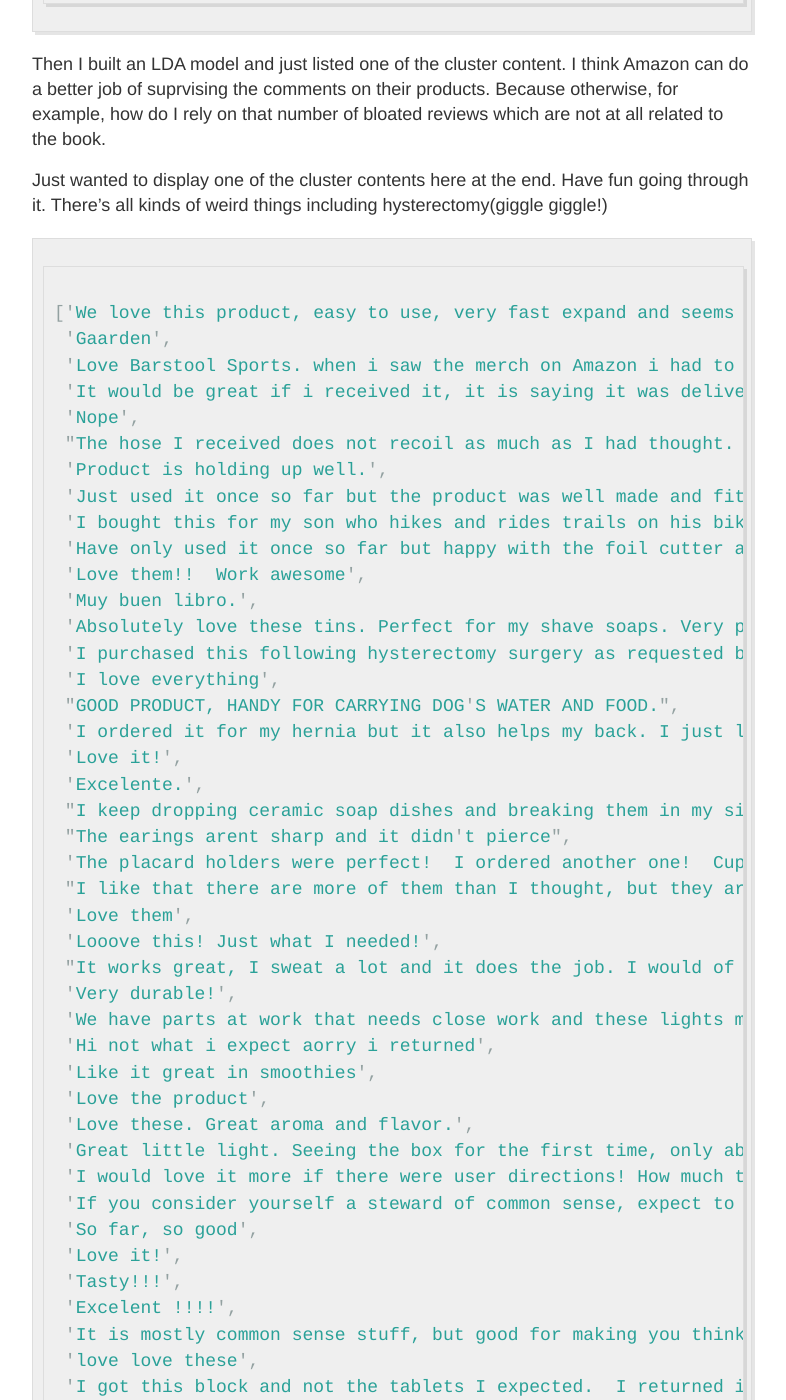
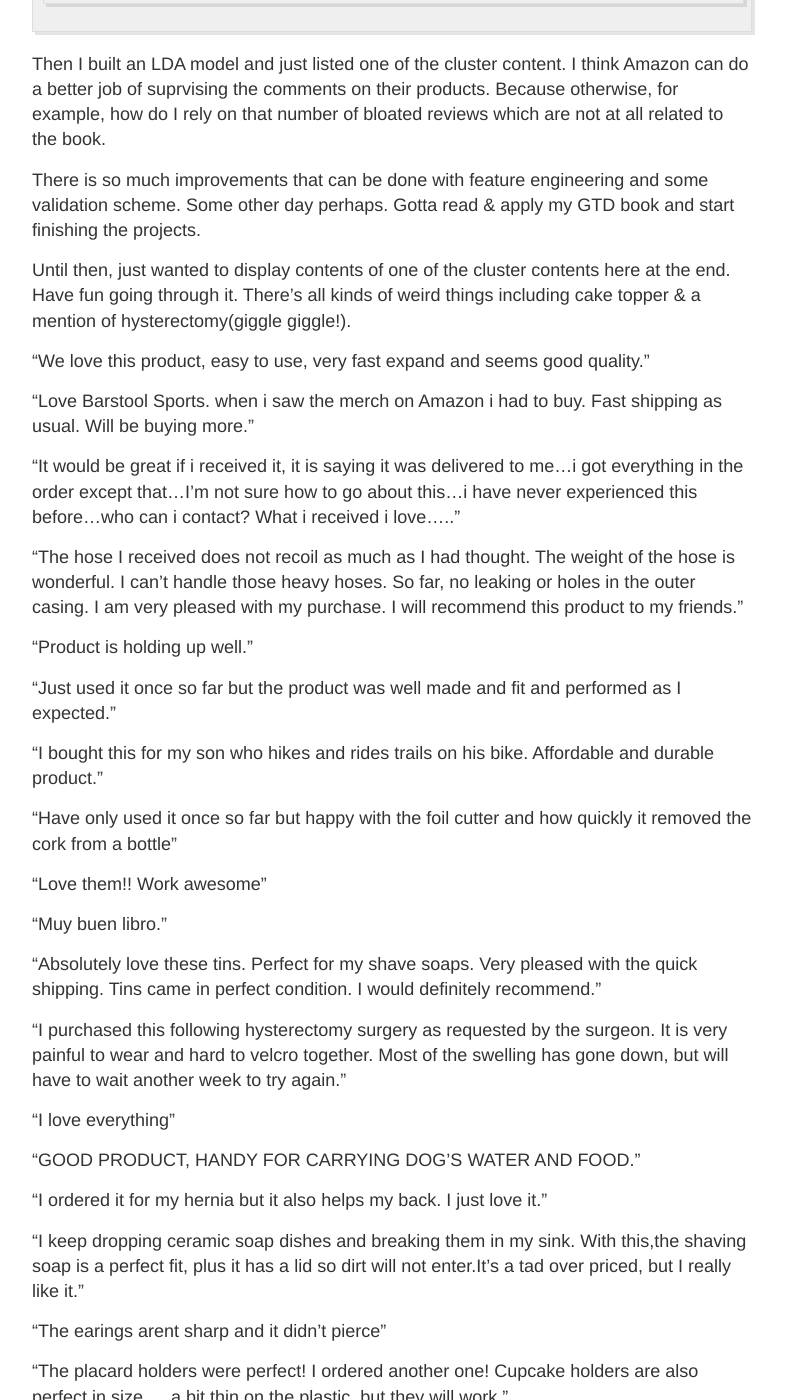
Before and after one commit to spsphulse/My-Portfolio, a Jekyll site: the page built from _posts/2019-07-30-whats-going-on-amazon.md, in a window 1280 px wide and 1400 px high, scrolled down 2097 px. Shown: the whole window, without its empty margins (248-1034 px from the left). Built offline with Jekyll 4.4.1, drawn with Linux system fonts in a browser that asks for light colours; some of the changed text lies outside the part shown.

Commit message:
Update 2019-07-30-whats-going-on-amazon.md

````diff
--- a/_posts/2019-07-30-whats-going-on-amazon.md
+++ b/_posts/2019-07-30-whats-going-on-amazon.md
@@ -68,144 +68,202 @@ df.shape
 
 Then I built an LDA model and just listed one of the cluster content. I think Amazon can do a better job of suprvising the comments on their products. Because otherwise, for example, how do I rely on that number of bloated reviews which are not at all related to the book.
 
-Just wanted to display one of the cluster contents here at the end. Have fun going through it. There's all kinds of weird things including hysterectomy(giggle giggle!)
+There is so much improvements that can be done with feature engineering and some validation scheme. Some other day perhaps. Gotta read & apply my GTD book and start finishing the projects.
 
-```python
+Until then, just wanted to display contents of one of the cluster contents here at the end. Have fun going through it. There's all kinds of weird things including cake topper & a mention of hysterectomy(giggle giggle!).
 
-['We love this product, easy to use, very fast expand and seems good quality.',
- 'Gaarden',
- 'Love Barstool Sports. when i saw the merch on Amazon i had to buy. Fast shipping as usual. Will be buying more.',
- 'It would be great if i received it, it is saying it was delivered to me...i got everything in the order except that...I’m not sure how to go about this...i have never experienced this before...who can i contact? What i received i love.....',
- 'Nope',
- "The hose I received does not recoil as much as I had thought.  The weight of the hose is wonderful.  I can't handle those heavy hoses.  So far, no leaking or holes in the outer casing.  I am very pleased with my purchase.  I will recommend this product to my friends.",
- 'Product is holding up well.',
- 'Just used it once so far but the product was well made and fit and performed as I expected.',
- 'I bought this for my son who hikes and rides trails on his bike. Affordable and durable product.',
- 'Have only used it once so far but happy with the foil cutter and how quickly it removed the cork from a bottle',
- 'Love them!!  Work awesome',
- 'Muy buen libro.',
- 'Absolutely love these tins. Perfect for my shave soaps. Very pleased with the quick shipping. Tins came in perfect condition. I would definitely recommend.',
- 'I purchased this following hysterectomy surgery as requested by the surgeon.  It is very painful to wear and hard to velcro together.  Most of the swelling has gone down, but will have to wait another week to try again.',
- 'I love everything',
- "GOOD PRODUCT, HANDY FOR CARRYING DOG'S WATER AND FOOD.",
- 'I ordered it for my hernia but it also helps my back. I just love it.',
- 'Love it!',
- 'Excelente.',
- "I keep dropping ceramic soap dishes and breaking them in my sink.  With this,the shaving soap is a perfect fit, plus it has a lid so dirt will not enter.It's a tad over priced, but I really like it.",
- "The earings arent sharp and it didn't pierce",
- 'The placard holders were perfect!  I ordered another one!  Cupcake holders are also perfect in size.... a bit thin on the plastic,  but they will work.',
- "I like that there are more of them than I thought, but they are smaller than I expected. They will work for what I need though, and that's what is important.",
- 'Love them',
- 'Looove this! Just what I needed!',
- "It works great, I sweat a lot and it does the job. I would of liked a different color but other than that I'm satisfied with the product",
- 'Very durable!',
- 'We have parts at work that needs close work and these lights make it a lot easier.',
- 'Hi not what i expect aorry i returned',
- 'Like it great in smoothies',
- 'Love the product',
- 'Love these. Great aroma and flavor.',
- 'Great little light. Seeing the box for the first time, only about 6" x 2" x 1", I thought I received the wrong light. But upon opening it\'s the correct light. Long cord, more than 3\' without any clumsy transformer and substantial round magnet, ~1" diameter, really holds it in place plus gooseneck makes a great light. Time will tell if it all holds together. No reason to doubt longevity at this point. Features and price can\'t be beat.',
- 'I would love it more if there were user directions! How much tea per cup would be SO helpful!',
- 'If you consider yourself a steward of common sense, expect to be completely bored by this poorly written and terribly organized collection of words on pages.',
- 'So far, so good',
- 'Love it!',
- 'Tasty!!!',
- 'Excelent !!!!',
- 'It is mostly common sense stuff, but good for making you think about it all.',
- 'love love these',
- 'I got this block and not the tablets I expected.  I returned it',
- 'Thanx Sarah for helping me with bottle they are the best ever love them will only buy them your great girl',
- "I got a M Size. It fits well around my wrists. However the finger loops are a tight fit. But I'm sure that these will open up after use.Overall they appear to be of good quality material and sturdy build.Will definitely consider another pair when these wear out after use.Thanks Much",
- 'Product came quickly and looked great!',
- 'OKAY!',
- 'ILove it !!!!!!!!',
- 'For my grandson love it!😊',
- 'Love it',
- 'Perfect for what I needed it for!',
- "This is the 4th product I have purchased from Healthy Human.  Tumblers and water bottle steins of different sizes and colors.  The ice stays frozen for close to 4 days-then I just add a hot water bottle I keep in my car and it's instantly cold and perfect!  Customer service is also amazing!",
- '😆👍',
- 'They were shipped very quickly and my kids love them!! Great price also',
- 'My daughters love them! Fun and they are learning to tell time.',
- 'Absolutely love it!',
- "I love it. It's big,beautiful, and sparkly.",
- 'I love it',
- 'just brilliant',
- 'Works well. Well made',
- 'Too much um... superfluous text. I wish it would get to the point faster rather than giving you anecdotes.',
- 'Love everything I received thank you',
- 'Kids love them',
- 'Love the "50 & Fabulous" cake topper. Nice quality. Will be a great addition to a friend\'s birthday cake.',
- "This is nicely  compact, so it won't take up much of the work space you are trying to light up. A strong magnet will resist movement. A winner.",
- 'very good.thanks.',
- 'Love the color! Love the feel! And love the space!',
- 'HelloI just wanna say that I absolutely love my healthy human cup. I use it for my green smoothies and my tea, it keep my smoothies cold and my tea hot for hours. I also adore the colors and that fact that I can be discreet and healthy at the same time. Thanks for making such a get product. I am definitely recommending all my family and friends to buy.',
- 'Arrived in good shape, looks beautiful will be perfect for my mothers 70th birthday party',
- 'Beautiful....',
- 'I got it and I like it! Gonna buy another!!',
- 'Purchased for out of state grandson and he is loving it. Time will tell how long the velcro closure lasts. He is a tall 2 1/2 year old and the cape is fine in length - the neck is pretty large. He enjoys the mask but edges are stiff and scratchy, making it uncomfortable for extended wear on tender skin.',
- 'Love it',
- 'Love it!',
- 'A must for your shop machines.',
- 'Perfect for my vanity space',
- 'My son loves his capes. They appear to be handmade and with a lot of love.',
- 'Hreat',
- 'My grandkids love the superhero capes',
- 'Absolutely perfect!',
- 'fast delivery, great product.',
- 'Fast shipper. Great product. Love it!',
- 'My grandson loves the capes! Pleasantly surprised at the quality of the capes. Thank you!',
- 'Well made and very functional. This light is easy to control and lights up a cubic meter of space very well.',
- 'Craptastic',
- 'Perfect for my toddler.  fast turnaround time.',
- 'Small and compact.  Magnet holds well to my Wood lathe.',
- 'The kids just love them!',
- 'Absolutely love it',
- 'Just what my dad was looking for to put on his grinder and drill press!! Works great!',
- "Can't wait for our son to open this from Santa!",
- 'gives me energy',
- "This is my second !  I'm thinking of buying a third. It pus gather light right where I need it!",
- 'Love it',
- 'Perfect!!',
- 'Amazon added advertising',
- '“Great product”',
- 'helps to organize your mind/thoughts and every day execution methods.',
- 'After a few hours of writing down everything I have to do (and not finishing) I got too stressed and depressed to list any more. I have gone back to doing things in my own haphazard way. I know some people who swear by this method, but I had to give up before I was swearing AT it.',
- 'Great product,nice quality got it delivered really fast',
- 'Awesome!!!!!',
- 'Love my water bottle!!',
- 'Great~',
- 'Super cute. Delicate and not flashy. I love it',
- 'Nice!',
- 'Made a lot of sense.',
- 'Very happy with the headband I received from kooshoo. Well made and very comfortable to wear. Will definitely get more.',
- '👍🏼',
- 'Beautiful and just want I needed to give to my childhood bestie.',
- 'Everything I was expecting! Love the simplicity!',
- 'It was not as helpful as I expected.  Not real easy to listen to',
- 'Love the gloves.  May be too big if you have small hands.',
- "I love these bibs! They are so soft and pretty absorbant. I don't worry about my little wearing these bibs all day and having a rash around his neck/under his chin. I want all the designs!!",
- 'ExcellentVery doable',
- '"Love" my new necklace. I received it quickly and it looks and fits exactly as expected.',
- 'Love them all',
- 'Very cute and super soft bibs for baby, love them!',
- 'Very professional',
- 'Excellent. So helpful!',
- 'Outstanding!!!!',
- 'This product arrived quickly and was exactly what I expected.',
- "Try the bullet journal method if you're looking for a more humanly and less robotic way of organization.",
- 'Life-changing.',
- 'lj;lk;k',
- 'Reeding it',
- "Excellent methodology. I'm starting to get organized and less things in my head!",
- 'Fast delivery, great product.',
- 'love',
- 'Meh.',
- "It's ok!",
- 'K',
- 'dull',
- 'the best methodology I have ever known',
- 'How can the Kindle version possibly cost more than the paper version. You have all of the same costs minus printing, shipping, and storage. This is a glaring ripoff.']
-```
+
+
+
+"We love this product, easy to use, very fast expand and seems good quality."
+
+"Love Barstool Sports. when i saw the merch on Amazon i had to buy. Fast shipping as usual. Will be buying more."
+
+"It would be great if i received it, it is saying it was delivered to me...i got everything in the order except that...I’m not sure how to go about this...i have never experienced this before...who can i contact? What i received i love....."
+
+"The hose I received does not recoil as much as I had thought.  The weight of the hose is wonderful.  I can't handle those heavy hoses.  So far, no leaking or holes in the outer casing.  I am very pleased with my purchase.  I will recommend this product to my friends."
+
+"Product is holding up well."
+
+"Just used it once so far but the product was well made and fit and performed as I expected."
+
+"I bought this for my son who hikes and rides trails on his bike. Affordable and durable product."
+
+"Have only used it once so far but happy with the foil cutter and how quickly it removed the cork from a bottle"
+
+"Love them!!  Work awesome"
+
+"Muy buen libro."
+
+"Absolutely love these tins. Perfect for my shave soaps. Very pleased with the quick shipping. Tins came in perfect condition. I would definitely recommend."
+
+"I purchased this following hysterectomy surgery as requested by the surgeon.  It is very painful to wear and hard to velcro together.  Most of the swelling has gone down, but will have to wait another week to try again."
+
+"I love everything"
+
+"GOOD PRODUCT, HANDY FOR CARRYING DOG'S WATER AND FOOD."
+
+"I ordered it for my hernia but it also helps my back. I just love it."
+
+"I keep dropping ceramic soap dishes and breaking them in my sink.  With this,the shaving soap is a perfect fit, plus it has a lid so dirt will not enter.It's a tad over priced, but I really like it."
+
+"The earings arent sharp and it didn't pierce"
+
+"The placard holders were perfect!  I ordered another one!  Cupcake holders are also perfect in size.... a bit thin on the plastic,  but they will work."
+
+"I like that there are more of them than I thought, but they are smaller than I expected. They will work for what I need though, and that's what is important."
+
+"Looove this! Just what I needed!"
+
+"It works great, I sweat a lot and it does the job. I would of liked a different color but other than that I'm satisfied with the product"
+
+"We have parts at work that needs close work and these lights make it a lot easier."
+
+"Hi not what i expect aorry i returned"
+
+"Like it great in smoothies"
+
+"Love the product"
+
+"Love these. Great aroma and flavor."
+
+"Great little light. Seeing the box for the first time, only about 6" x 2" x 1", I thought I received the wrong light. But upon opening it's the correct light. Long cord, more than 3' without any clumsy transformer and substantial round magnet, ~1" diameter, really holds it in place plus gooseneck makes a great light. Time will tell if it all holds together. No reason to doubt longevity at this point. Features and price can't be beat."
+
+"I would love it more if there were user directions! How much tea per cup would be SO helpful!"
+
+"If you consider yourself a steward of common sense, expect to be completely bored by this poorly written and terribly organized collection of words on pages."
+
+"So far, so good"
+
+"It is mostly common sense stuff, but good for making you think about it all."
+
+"love love these"
+
+"I got this block and not the tablets I expected.  I returned it"
+
+"Thanx Sarah for helping me with bottle they are the best ever love them will only buy them your great girl"
+
+"I got a M Size. It fits well around my wrists. However the finger loops are a tight fit. But I'm sure that these will open up after use.Overall they appear to be of good quality material and sturdy build.Will definitely consider another pair when these wear out after use.Thanks Much"
+
+"Product came quickly and looked great!"
+
+"ILove it !!!!!!!!"
+
+"For my grandson love it!😊"
+
+"Perfect for what I needed it for!"
+
+"This is the 4th product I have purchased from Healthy Human.  Tumblers and water bottle steins of different sizes and colors.  The ice stays frozen for close to 4 days-then I just add a hot water bottle I keep in my car and it's instantly cold and perfect!  Customer service is also amazing!"
+
+"They were shipped very quickly and my kids love them!! Great price also"
+
+"My daughters love them! Fun and they are learning to tell time."
+
+"Absolutely love it!"
+
+"I love it. It's big,beautiful, and sparkly."
+
+"I love it"
+
+"Works well. Well made"
+
+"Too much um... superfluous text. I wish it would get to the point faster rather than giving you anecdotes."
+
+"Love everything I received thank you"
+
+"Kids love them"
+
+"Love the "50 & Fabulous" cake topper. Nice quality. Will be a great addition to a friend's birthday cake."
+
+"This is nicely  compact, so it won't take up much of the work space you are trying to light up. A strong magnet will resist movement. A winner."
+
+"Love the color! Love the feel! And love the space!"
+
+"HelloI just wanna say that I absolutely love my healthy human cup. I use it for my green smoothies and my tea, it keep my smoothies cold and my tea hot for hours. I also adore the colors and that fact that I can be discreet and healthy at the same time. Thanks for making such a get product. I am definitely recommending all my family and friends to buy."
+
+"Arrived in good shape, looks beautiful will be perfect for my mothers 70th birthday party"
+
+"I got it and I like it! Gonna buy another!!"
+
+"Purchased for out of state grandson and he is loving it. Time will tell how long the velcro closure lasts. He is a tall 2 1/2 year old and the cape is fine in length - the neck is pretty large. He enjoys the mask but edges are stiff and scratchy, making it uncomfortable for extended wear on tender skin."
+
+"A must for your shop machines."
+
+"Perfect for my vanity space"
+
+"My son loves his capes. They appear to be handmade and with a lot of love."
+
+"My grandkids love the superhero capes"
+
+"fast delivery, great product."
+
+"Fast shipper. Great product. Love it!"
+
+"My grandson loves the capes! Pleasantly surprised at the quality of the capes. Thank you!"
+
+"Well made and very functional. This light is easy to control and lights up a cubic meter of space very well."
+
+"Perfect for my toddler.  fast turnaround time."
+
+"Small and compact.  Magnet holds well to my Wood lathe."
+
+"The kids just love them!"
+
+"Absolutely love it"
+
+"Just what my dad was looking for to put on his grinder and drill press!! Works great!"
+
+"Can't wait for our son to open this from Santa!"
+
+"gives me energy"
+
+"This is my second !  I'm thinking of buying a third. It pus gather light right where I need it!"
+
+"Amazon added advertising"
+
+"helps to organize your mind/thoughts and every day execution methods."
+
+"After a few hours of writing down everything I have to do (and not finishing) I got too stressed and depressed to list any more. I have gone back to doing things in my own haphazard way. I know some people who swear by this method, but I had to give up before I was swearing AT it."
+
+"Great product,nice quality got it delivered really fast"
+
+"Love my water bottle!!"
+
+"Super cute. Delicate and not flashy. I love it"
+
+"Made a lot of sense."
+
+"Very happy with the headband I received from kooshoo. Well made and very comfortable to wear. Will definitely get more."
+
+"Beautiful and just want I needed to give to my childhood bestie."
+
+"Everything I was expecting! Love the simplicity!"
+
+"It was not as helpful as I expected.  Not real easy to listen to"
+
+"Love the gloves.  May be too big if you have small hands."
+
+"I love these bibs! They are so soft and pretty absorbant. I don't worry about my little wearing these bibs all day and having a rash around his neck/under his chin. I want all the designs!!"
+
+""Love" my new necklace. I received it quickly and it looks and fits exactly as expected."
+
+"Love them all"
+
+"Very cute and super soft bibs for baby, love them!"
+
+"Excellent. So helpful!"
+
+"This product arrived quickly and was exactly what I expected."
+
+"Try the bullet journal method if you're looking for a more humanly and less robotic way of organization."
+
+"Excellent methodology. I'm starting to get organized and less things in my head!"
+
+"Fast delivery, great product."
+
+"the best methodology I have ever known"
+
+"How can the Kindle version possibly cost more than the paper version. You have all of the same costs minus printing, shipping, and storage. This is a glaring ripoff."
 
 
 
````
